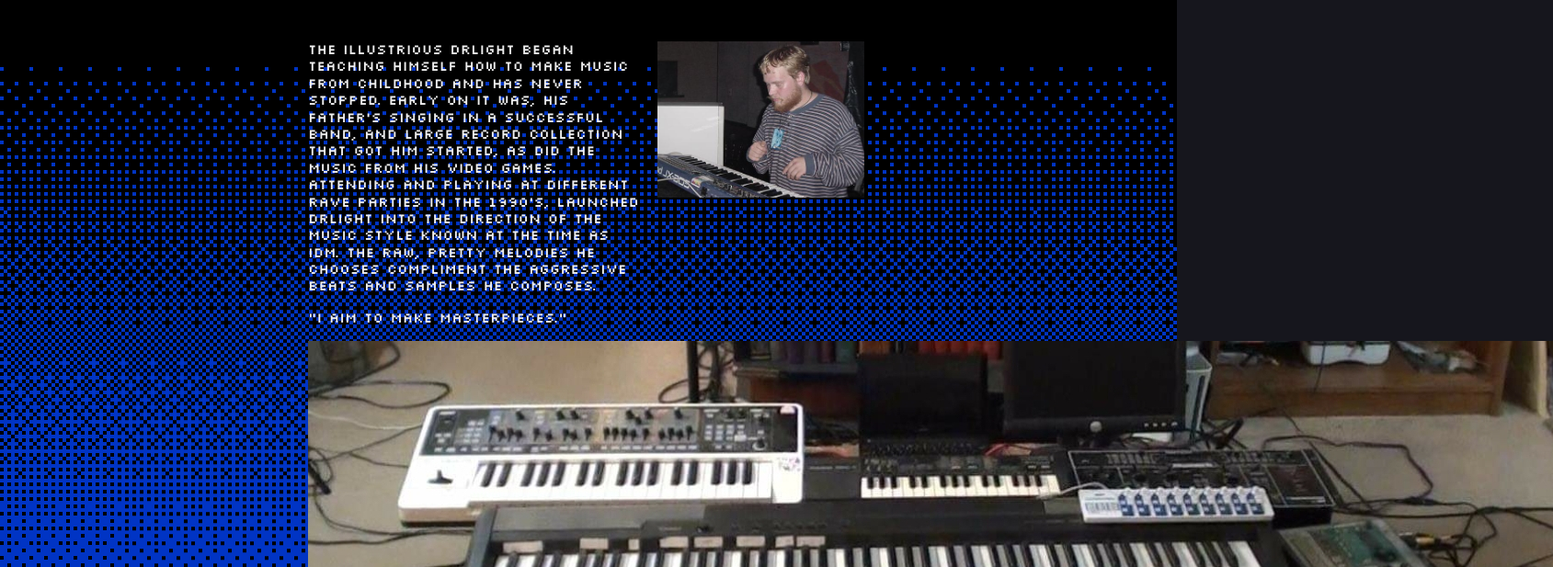
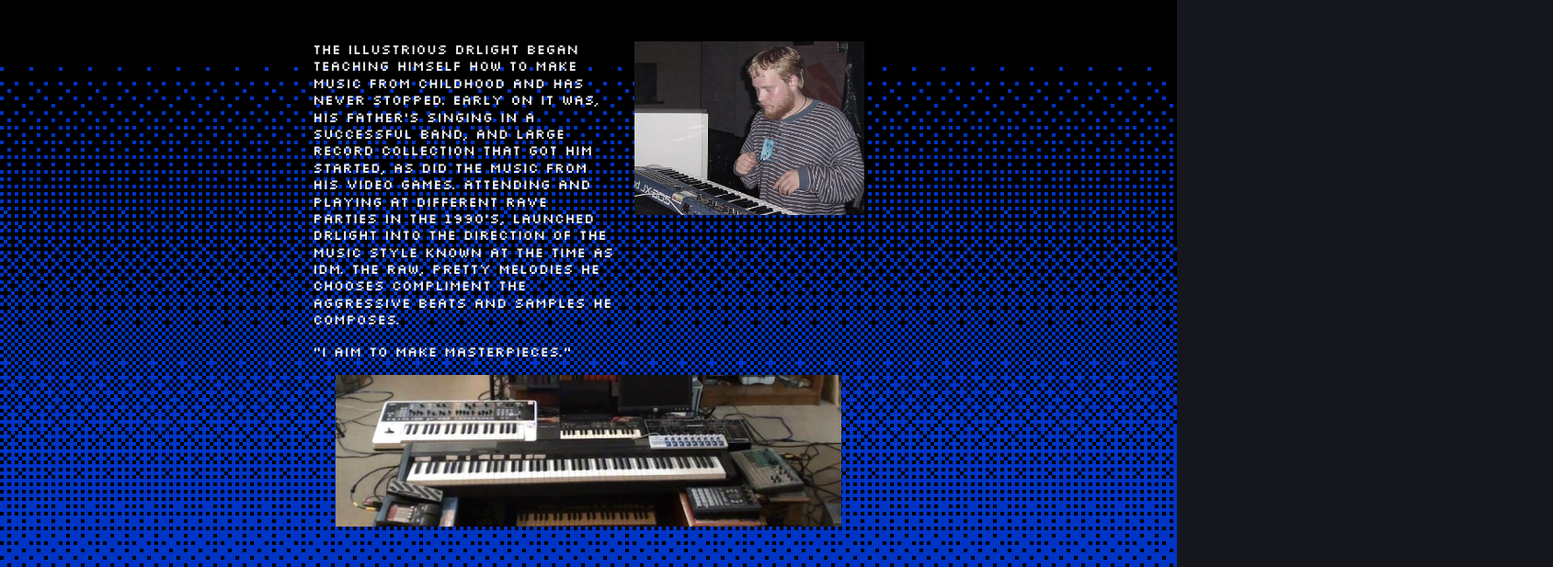
Before and after one commit to nathanielperry/dr-light-music, a Gatsby site: page /about in a window 1280 px wide. Shown: the part 83-700 px from the top of the page at 92% size, 1689 px wide, since content can reach past the window. Built offline with nearby package versions, Linux system fonts and the light colour scheme; Gatsby itself is replaced by a stand-in of ours.

Commit message:
Centered bio equipment image

```diff
--- a/src/pages/about.js
+++ b/src/pages/about.js
@@ -7,14 +7,17 @@ import { graphql } from 'gatsby';
 import devices from '../styles/devices';
 
 const Container = styled.div`
-    display: flex;
-    justify-content: center;
-    height: 100%;
+    width: 800px;
+    margin: auto;
+    padding: 8rem 0 0;
+
+    @media ${devices.tablet} {
+        width: 80%;
+    }
 `;
 
 const BioContainer = styled.div`
     display: flex;
-    padding: 8em 0;
     margin: auto;
     width: 80%;
     max-width: 600px;
@@ -45,13 +48,16 @@ const BioText = styled.div`
 `;
 
 const ProfileImage = styled.img`
-    min-width: 225px;
+    width: 250px;
     @media ${devices.mobileL} {
         width: 100%;
     }
 `;
 
 const SetupImage = styled.img`
+    display: block;
+    width: 550px;
+    margin: auto;
     @media ${devices.mobileL} {
         width: 100%;
     }
@@ -75,9 +81,9 @@ export default function About({ data }) {
                     <BioText>
                         <p>The illustrious Drlight began teaching himself how to make music from childhood and has never stopped. Early on it was, his father's singing in a successful band, and large record collection that got him started, as did the music  from his video games. Attending and playing at different rave parties in the 1990's, launched DrLight into the direction of the music style known at the time as IDM. The raw, pretty melodies he chooses compliment the aggressive beats and samples he composes.</p>
                         <p>"I aim to make masterpieces."</p>
-                        <SetupImage src={images.setup.node.fluid.src} alt="electronic keyboard and mixing stations" />
                     </BioText>
                 </BioContainer>
+                <SetupImage src={images.setup.node.fluid.src} alt="electronic keyboard and mixing stations" />
             </Container>
         </Layout>
     )
```
